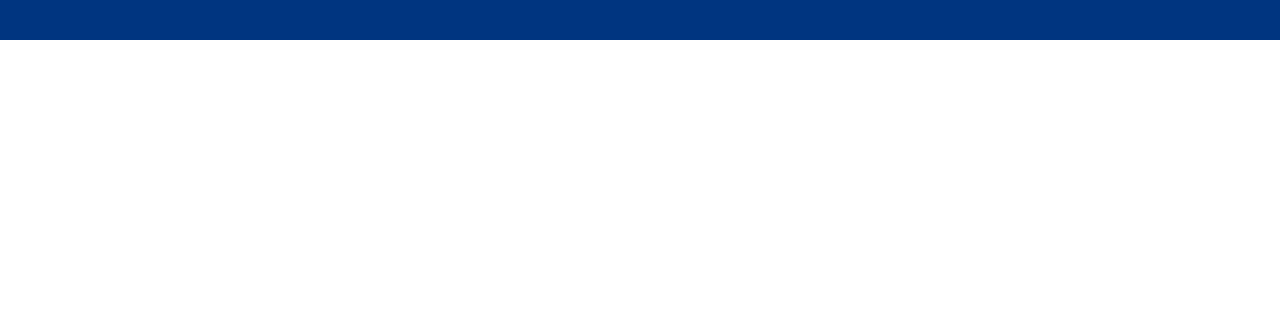
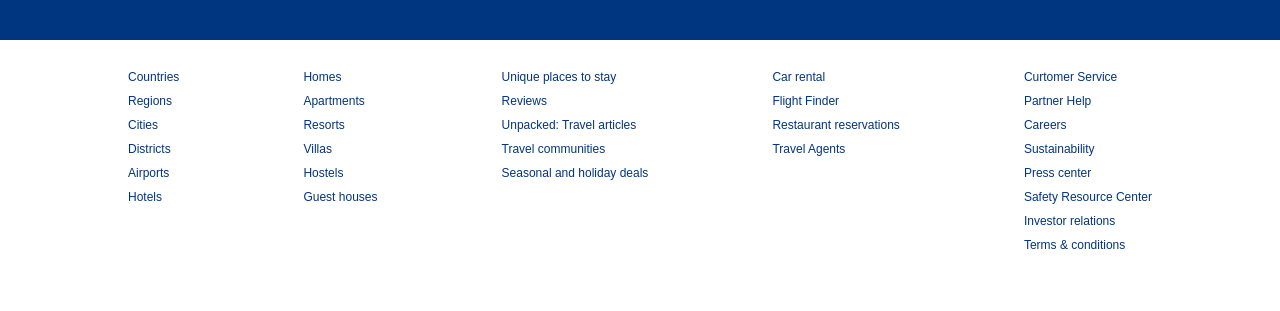
Before and after one commit to mohamedCleanCode/Booking-Reactjs, a React (Vite) app: page / in a window 1280 px wide. Shown: the part 1677-1988 px from the top of the page. Before the commit the page ends 1717 px from the top, so only its background shows below. Built offline with nearby package versions, Linux system fonts and the light colour scheme.

Commit message:
add footer

```diff
--- /dev/null
+++ b/src/components/footer/Footer.jsx
@@ -0,0 +1,52 @@
+import "./footer.css";
+
+const Footer = () => {
+  return (
+    <div className="footer">
+      <div className="fLists">
+        <ul className="fList">
+          <li className="fListItem">Countries</li>
+          <li className="fListItem">Regions</li>
+          <li className="fListItem">Cities</li>
+          <li className="fListItem">Districts</li>
+          <li className="fListItem">Airports</li>
+          <li className="fListItem">Hotels</li>
+        </ul>
+        <ul className="fList">
+          <li className="fListItem">Homes </li>
+          <li className="fListItem">Apartments </li>
+          <li className="fListItem">Resorts </li>
+          <li className="fListItem">Villas</li>
+          <li className="fListItem">Hostels</li>
+          <li className="fListItem">Guest houses</li>
+        </ul>
+        <ul className="fList">
+          <li className="fListItem">Unique places to stay </li>
+          <li className="fListItem">Reviews</li>
+          <li className="fListItem">Unpacked: Travel articles </li>
+          <li className="fListItem">Travel communities </li>
+          <li className="fListItem">Seasonal and holiday deals </li>
+        </ul>
+        <ul className="fList">
+          <li className="fListItem">Car rental </li>
+          <li className="fListItem">Flight Finder</li>
+          <li className="fListItem">Restaurant reservations </li>
+          <li className="fListItem">Travel Agents </li>
+        </ul>
+        <ul className="fList">
+          <li className="fListItem">Curtomer Service</li>
+          <li className="fListItem">Partner Help</li>
+          <li className="fListItem">Careers</li>
+          <li className="fListItem">Sustainability</li>
+          <li className="fListItem">Press center</li>
+          <li className="fListItem">Safety Resource Center</li>
+          <li className="fListItem">Investor relations</li>
+          <li className="fListItem">Terms & conditions</li>
+        </ul>
+      </div>
+      <div className="fText">Copyright © 2022 Booking.</div>
+    </div>
+  );
+};
+
+export default Footer;
--- /dev/null
+++ b/src/components/footer/footer.css
@@ -0,0 +1,23 @@
+.footer {
+  width: 100%;
+  width: 1024px;
+  font-size: 12px;
+}
+
+.fLists {
+  width: 100%;
+  display: flex;
+  justify-content: space-between;
+  margin-bottom: 50px;
+}
+
+.fList {
+  list-style: none;
+  padding: 0;
+}
+
+.fListItem {
+  margin-bottom: 10px;
+  color: #003580;
+  cursor: pointer;
+}
--- a/src/pages/home/Home.jsx
+++ b/src/pages/home/Home.jsx
@@ -1,5 +1,6 @@
 import Featured from "../../components/featured/Featured";
 import FeaturedProperties from "../../components/featuredProperties/FeaturedProperties";
+import Footer from "../../components/footer/Footer";
 import Header from "../../components/header/Header";
 import MailList from "../../components/mailList/MailList";
 import Navbar from "../../components/navbar/Navbar";
@@ -18,7 +19,7 @@ const Home = () => {
         <h1 className="homeTitle">Homes guests love</h1>
         <FeaturedProperties />
         <MailList />
-        {/* <Footer /> */}
+        <Footer />
       </div>
     </div>
   );
```
